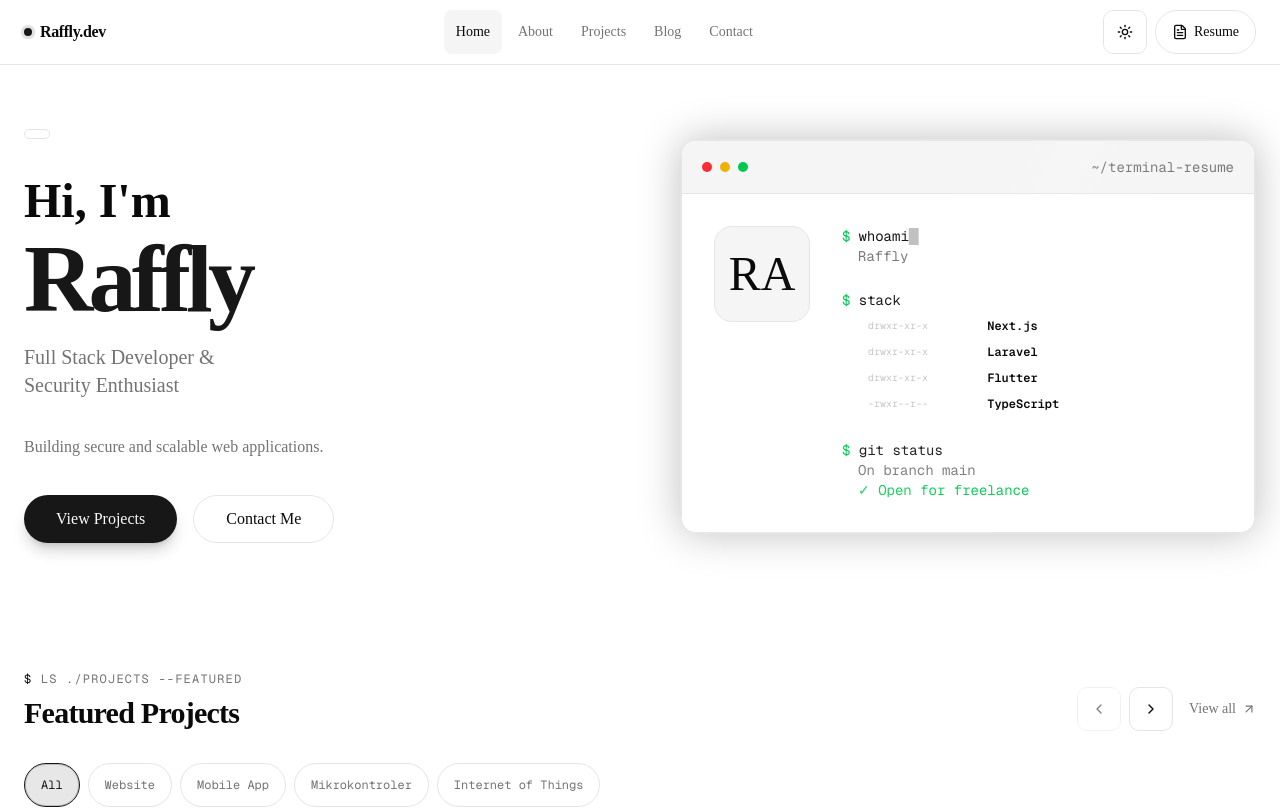
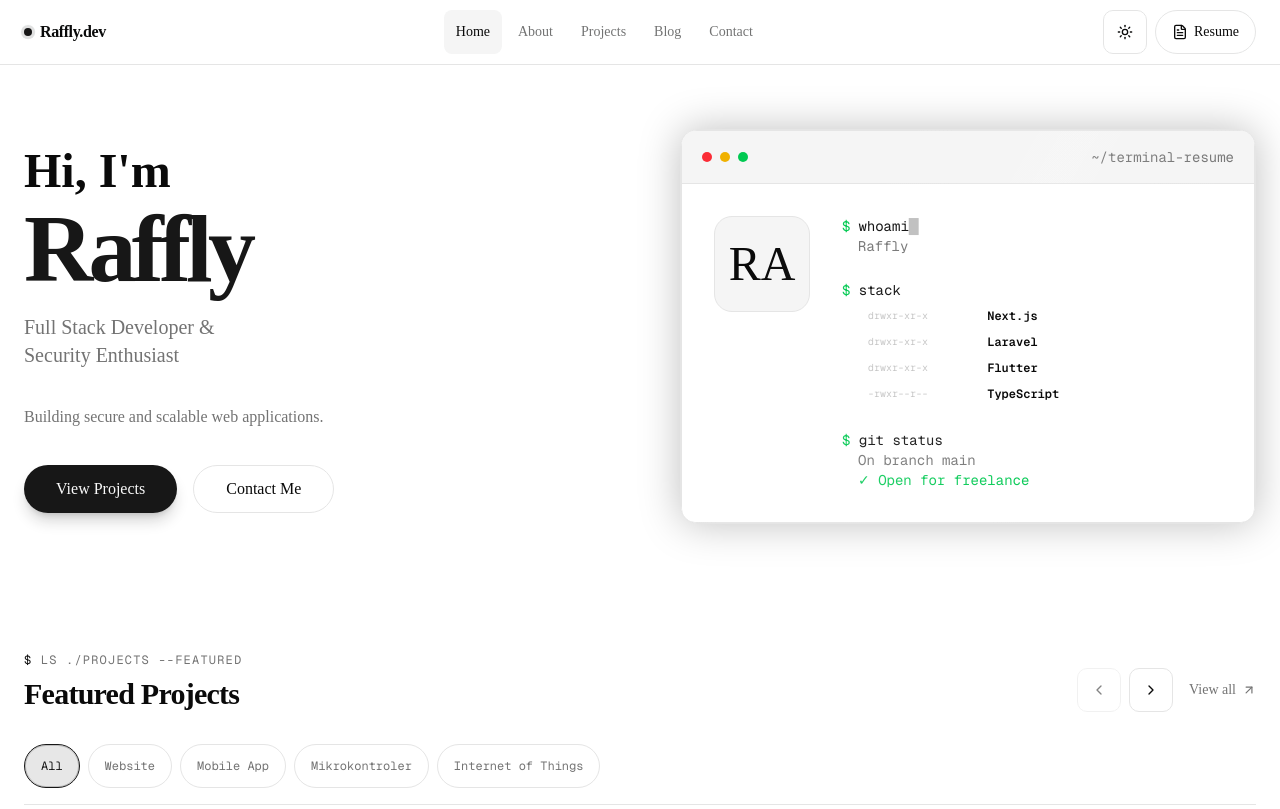
Before and after one commit to raffli0/My-porto, a Next.js app: page / in a window 1280 px wide. Shown: the top 809 px of the page. Built offline with nearby package versions, Linux system fonts and the light colour scheme.

Commit message:
refactor: comment out unused motion.span for cleaner code in Hero component

```diff
--- a/components/sections/hero.tsx
+++ b/components/sections/hero.tsx
@@ -43,15 +43,15 @@ export default function Hero() {
                         initial="hidden"
                         animate="visible"
                     >
-                        <motion.span
+                        {/* <motion.span
                             variants={itemVariants}
                             className="inline-flex self-start items-center rounded-full border px-3 py-1 text-sm gap-2 bg-transparent font-medium tracking-wide"
                             role="status"
                             aria-live="polite"
-                        >
-                            {/* <span className="h-2 w-2 rounded-full bg-green-500 animate-pulse" aria-hidden="true"></span> */}
-                            {/* {profile.status} */}
-                        </motion.span>
+                        > */}
+                        {/* <span className="h-2 w-2 rounded-full bg-green-500 animate-pulse" aria-hidden="true"></span> */}
+                        {/* {profile.status} */}
+                        {/* </motion.span> */}
 
                         <motion.div variants={itemVariants} className="space-y-4">
                             <h1 className="text-3xl sm:text-4xl md:text-5xl font-bold leading-tight">
```
